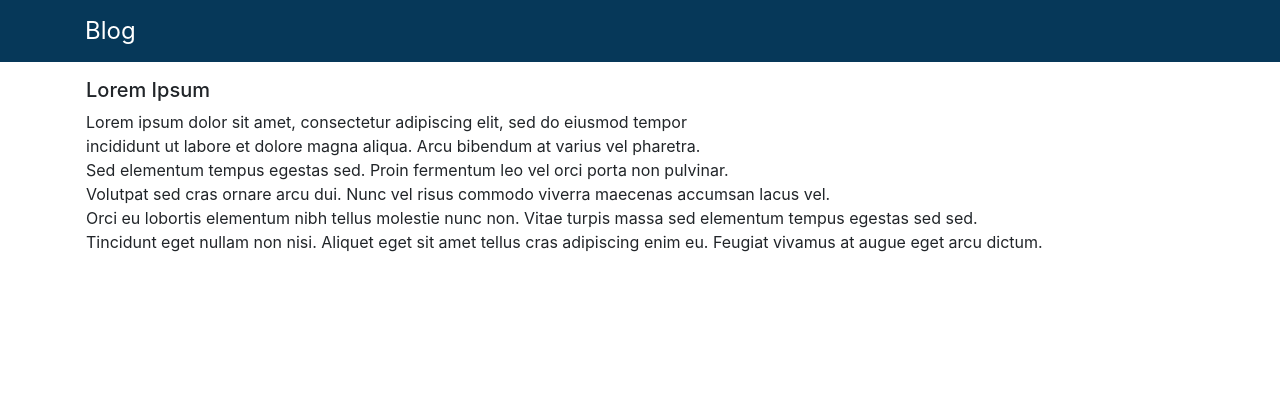
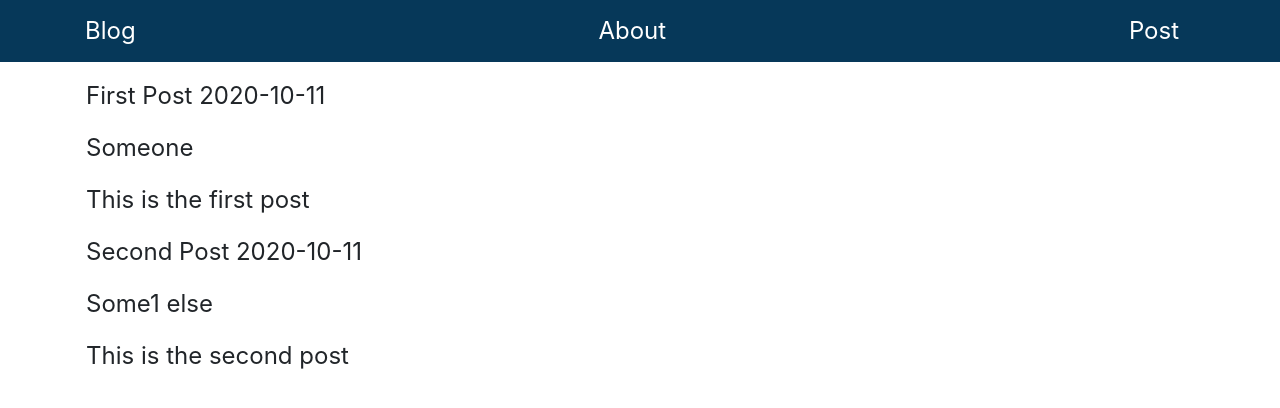
Before and after one commit to Rakshith-SS/flaskblog, a Flask app: template templates/home.html in a window 1280 px wide. Shown: the top 408 px of the page. Run offline with Flask 2, Linux system fonts and the light colour scheme; the template is opened without the code that fills it: values that come from a table or form of the project are taken from there, others are empty; data comes from the database, SQL or seed files in the repository; both versions use the stored data as it was after the commit; some libraries are stand-ins or nearby versions.

Commit message:
Upadated with Posts and added a sqlite database

```diff
--- a/app.py
+++ b/app.py
@@ -1,25 +1,47 @@
-from flask import Flask, url_for, render_template,request,url_for,request
+from flask import Flask, url_for, render_template, request, url_for, request, redirect
+from flask_sqlalchemy import SQLAlchemy
 from forms import LoginForm, MakePost
+from datetime import datetime
 
 app = Flask(__name__)
 app.config['SECRET_KEY'] = "You Found out dude"
+app.config['SQLALCHEMY_DATABASE_URI'] = 'sqlite:///write.db'
+app.config['SQLALCHEMY_TRACK_MODIFICATIONS'] = False
 
-@app.route('/')
+# create a database instance
+db = SQLAlchemy(app)
+
+class Post(db.Model):
+    id = db.Column(db.Integer , primary_key = True)
+    # create a column for time stamp
+    title = db.Column(db.String(120), nullable = False)
+    author = db.Column(db.String(50) , nullable = False)
+    content = db.Column(db.Text, nullable = False)
+    date_posted = db.Column(db.DateTime, default = datetime.utcnow)
+
+    def __repr__(self):
+        return f"Post( '{self.title}' , '{self.author}' , '{self.date_posted}' )"
+
+@app.route('/home')
 def index():
-    return render_template('home.html')
+    blogposts = Post.query.all()
+    return render_template('home.html', blogposts = blogposts)
 
 
-@app.route('/login', methods=['GET','POST'])
-def login():
-    form = LoginForm()
-    return render_template('login.html',form = form)
+@app.route('/about')
+def about():
+    return render_template('about.html')
+
+
 
 @app.route('/post', methods=['GET','Post'])
 def posts():
     post = MakePost()
     if post.is_submitted():
-        data = request.form
-        return render_template('blog.html', data = data )
+        blogpost = Post(title = post.title.data, author = post.author.data , content = post.message.data )
+        db.session.add(blogpost)
+        db.session.commit()
+        return redirect('/home')
     return render_template('post.html', post=post)
 
 if __name__ == '__main__':
--- a/templates/base.html
+++ b/templates/base.html
@@ -5,13 +5,14 @@
                 <meta charset="UTF-8">
                 <meta name="viewport" content="width=device-width, initial-scale=1.0">
                 <link rel="stylesheet" href="https://stackpath.bootstrapcdn.com/bootstrap/4.5.2/css/bootstrap.min.css" integrity="sha384-JcKb8q3iqJ61gNV9KGb8thSsNjpSL0n8PARn9HuZOnIxN0hoP+VmmDGMN5t9UJ0Z" crossorigin="anonymous">
-                <link rel="stylesheet" href="{{ url_for('static', filename='style.css')}}" >
                 <title>Flask Blog</title>
         </head>
         <body>
                 <nav class="navbar navbar-expand-lg navbar-dark navbar-full p-2" style="background-color:#063859;" >
                         <div class="container">
                                 <a class="navbar-brand " href="#" style="font-size:1.5em;">Blog</a>
+                                <a class="navbar-brand " href="{{ url_for('about') }}" style="font-size:1.5em;">About</a>
+                                <a class="navbar-brand " href="{{ url_for('posts') }}" style="font-size:1.5em;">Post</a>
                         </div>
                 </nav>
 
--- a/templates/home.html
+++ b/templates/home.html
@@ -1,39 +1,19 @@
 {% extends 'base.html' %}
 
 {% block content %}
+    {% for item in blogposts %}
+    <legend>
+            <p>
+                {{ item.title }}   {{ item.date_posted.strftime('%Y-%m-%d') }}
+            </p>
+            <p>
+                {{item.author}}
+            </p>
+            <p>
+                {{item.content}}
+            </p>
+    </legend>
 
+    {% endfor %}
 
-        <h5>Lorem Ipsum</h5>
-
-        <div>
-            Lorem ipsum dolor sit amet, consectetur adipiscing elit,
-            sed do eiusmod tempor
-        </div>
-
-        <div>
-            incididunt ut labore et dolore magna aliqua.
-            Arcu bibendum at varius vel pharetra.
-        </div>
-
-        <div>
-            Sed elementum tempus egestas sed.
-            Proin fermentum leo vel orci porta non pulvinar.
-        </div>
-
-        <div>
-            Volutpat sed cras ornare arcu dui.
-            Nunc vel risus commodo viverra maecenas accumsan lacus vel.
-        </div>
-
-        <div>
-            Orci eu lobortis elementum nibh tellus molestie nunc non.
-            Vitae turpis massa sed elementum tempus egestas sed sed.
-        </div>
-
-        <div>
-            Tincidunt eget nullam non nisi.
-            Aliquet eget sit amet tellus cras adipiscing enim eu.
-            Feugiat vivamus at augue eget arcu dictum.
-        </div>
-
-{% endblock content %}
+{%endblock content %}
```
Also changed, not shown: templates/about.html (added, +8 -0 lines), templates/blog.html (deleted, +0 -12 lines), templates/login.html (deleted, +0 -23 lines), write.db (added).
